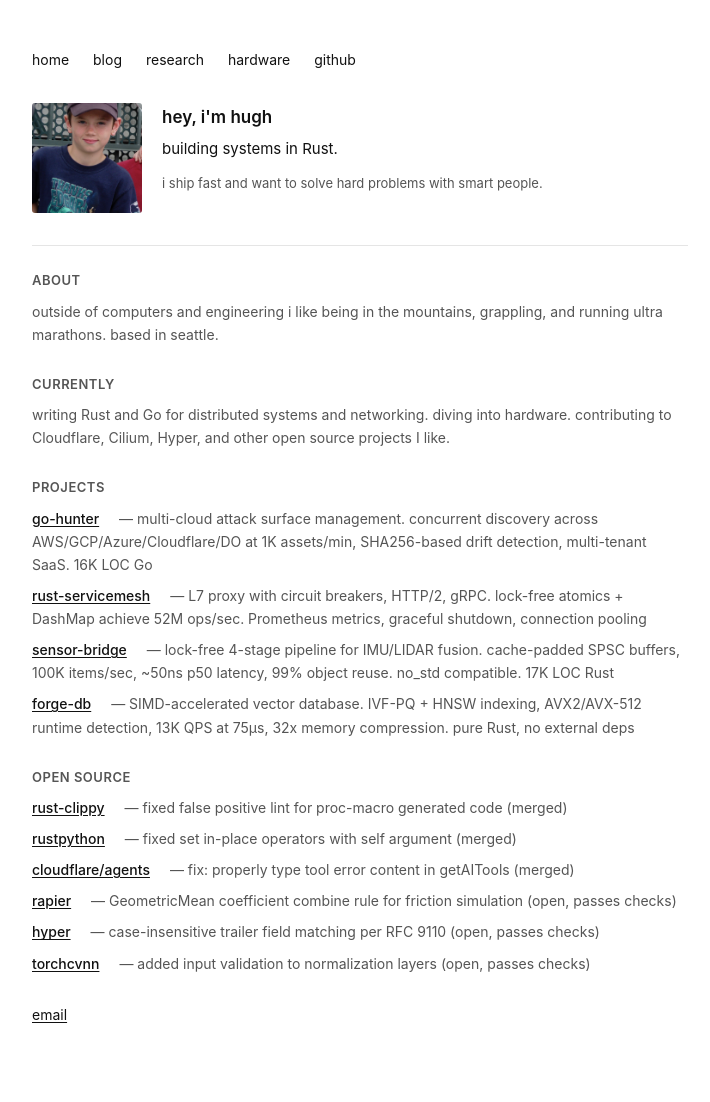
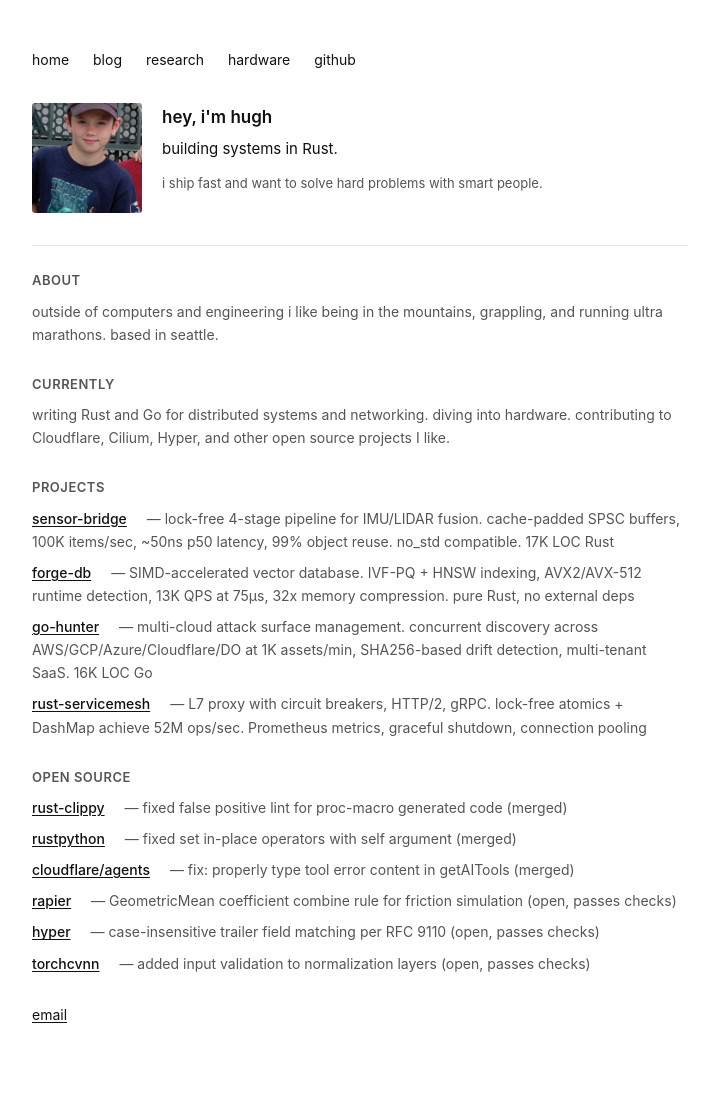
Before and after one commit to HueCodes/HueCodes.github.io, a Jekyll site: the page built from index.md, in a window 1280 px wide. Shown: the whole page, without its empty margins (280-990 px from the left). Built offline with Jekyll 4.4.1, drawn with Linux system fonts in a browser that asks for light colours.

Commit message:
Reorder projects: Sensor-Bridge, forge-db, Go-Hunter, ServiceMesh

```diff
--- a/index.md
+++ b/index.md
@@ -37,20 +37,20 @@ title: home
 <div class="section">
   <h2>projects</h2>
   <div class="project">
+    <a href="https://github.com/HueCodes/Sensor-Bridge">sensor-bridge</a>
+    <span>lock-free 4-stage pipeline for IMU/LIDAR fusion. cache-padded SPSC buffers, 100K items/sec, ~50ns p50 latency, 99% object reuse. no_std compatible. 17K LOC Rust</span>
+  </div>
+  <div class="project">
+    <a href="https://github.com/HueCodes/forge-db">forge-db</a>
+    <span>SIMD-accelerated vector database. IVF-PQ + HNSW indexing, AVX2/AVX-512 runtime detection, 13K QPS at 75µs, 32x memory compression. pure Rust, no external deps</span>
+  </div>
+  <div class="project">
     <a href="https://github.com/HueCodes/Go-Hunter">go-hunter</a>
     <span>multi-cloud attack surface management. concurrent discovery across AWS/GCP/Azure/Cloudflare/DO at 1K assets/min, SHA256-based drift detection, multi-tenant SaaS. 16K LOC Go</span>
   </div>
   <div class="project">
     <a href="https://github.com/HueCodes/Rust-ServiceMesh">rust-servicemesh</a>
     <span>L7 proxy with circuit breakers, HTTP/2, gRPC. lock-free atomics + DashMap achieve 52M ops/sec. Prometheus metrics, graceful shutdown, connection pooling</span>
-  </div>
-  <div class="project">
-    <a href="https://github.com/HueCodes/Sensor-Bridge">sensor-bridge</a>
-    <span>lock-free 4-stage pipeline for IMU/LIDAR fusion. cache-padded SPSC buffers, 100K items/sec, ~50ns p50 latency, 99% object reuse. no_std compatible. 17K LOC Rust</span>
-  </div>
-  <div class="project">
-    <a href="https://github.com/HueCodes/forge-db">forge-db</a>
-    <span>SIMD-accelerated vector database. IVF-PQ + HNSW indexing, AVX2/AVX-512 runtime detection, 13K QPS at 75µs, 32x memory compression. pure Rust, no external deps</span>
   </div>
 </div>
 
```
